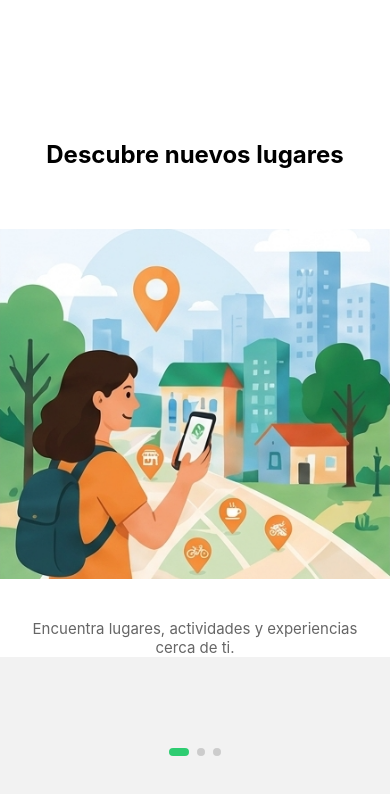
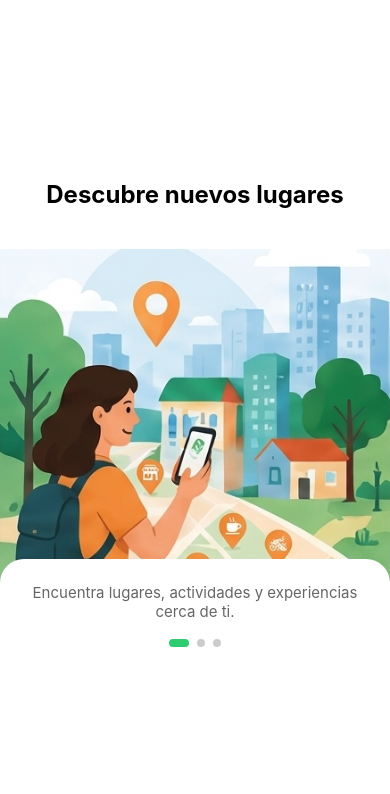
Before and after one commit to MiloDS/Proyect_PlanIT, a React Native app: screen /Intro in a window 390 px wide. Shown: the top 794 px of the page. Built offline with nearby package versions, Linux system fonts and the light colour scheme.

Commit message:
refactor(intro): split slide into background and overlapping card layers

```diff
--- a/src/screens/IntroScreen.tsx
+++ b/src/screens/IntroScreen.tsx
@@ -31,53 +31,36 @@ const slides = [
   },
 ];
 
-function Slide({ item }: { item: typeof slides[0] }) {
-  return (
-    <View style={[styles.slide, { width }]}>
-      <Text style={styles.title}>{item.title}</Text>
-      <Image source={item.image} style={styles.image} />
-      <Text style={styles.text}>{item.text}</Text>
-    </View>
-  );
-}
+type SlideItem = typeof slides [0];
 
-export function IntroScreen({ navigation }: Props) {
-  const insets = useSafeAreaInsets();
-  const [activeIndex, setActiveIndex] = useState(0);
-  const flatListRef = useRef<FlatList>(null);
-
-  const handleScroll = (event: NativeSyntheticEvent<NativeScrollEvent>) => {
-    const index = Math.round(event.nativeEvent.contentOffset.x / width);
-    setActiveIndex(index);
-  };
+function Slide({item, index, activeIndex, navigation, bottomInset}: {
+  item: SlideItem;
+  index: number;
+  activeIndex: number;
+  navigation: Props['navigation'];
+  bottomInset: number;
+}) {
+  const isLast = index === slides.length - 1;
 
   return (
-    <View style={{ flex: 1}}>
-      <FlatList
-        ref={flatListRef}
-        data={slides}
-        horizontal
-        pagingEnabled
-        showsHorizontalScrollIndicator={false}
-        onScroll={handleScroll}
-        scrollEventThrottle={16}
-        keyExtractor={(item) => item.key}
-        renderItem={({ item }) => <Slide item={item} />}
-      />
-
-      <View style={styles.dotsRow}>
-        {slides.map((_, index) => (
-          <View
-            key={index}
-            style={[styles.dot, index === activeIndex && styles.activeDot]}
-          />
-        ))}
+    <View style={{ width }}>
+      <View style={styles.background}>
+        <Text style={styles.title}>{item.title}</Text>
+        <Image source={item.image} style={styles.image} />
       </View>
 
-      <View style={[styles.actions, { paddingBottom: insets.bottom + 16 }]}>
-        {activeIndex === slides.length - 1 && (
+      <View style={[styles.card, { paddingBottom: bottomInset + 16 }]}>
+        <Text style={styles.text}>{item.text}</Text>
+
+        <View style={styles.dotsRow}>
+          {slides.map((_, i) => (
+            <View key={i} style={[styles.dot, i === activeIndex && styles.activeDot]} />
+          ))}
+        </View>
+
+        {isLast && (
           <>
-            <Pressable style={styles.button} onPress={() => navigation.navigate('Login')}>
+            <Pressable style={styles.button} onPress={() => navigation.navigate('Home')}>
               <Text style={styles.buttonText}>Comenzar</Text>
             </Pressable>
 
@@ -94,8 +77,43 @@ export function IntroScreen({ navigation }: Props) {
   );
 }
 
+export function IntroScreen({ navigation }: Props) {
+  const insets = useSafeAreaInsets();
+  const [activeIndex, setActiveIndex] = useState(0);
+  const flatListRef = useRef<FlatList>(null);
+
+  const handleScroll = (event: NativeSyntheticEvent<NativeScrollEvent>) => {
+    const index = Math.round(event.nativeEvent.contentOffset.x / width);
+    setActiveIndex(index);
+  };
+
+  return (
+    <View style={{ flex: 1, backgroundColor: '#fff'}}>
+      <FlatList
+        ref={flatListRef}
+        data={slides}
+        horizontal
+        pagingEnabled
+        showsHorizontalScrollIndicator={false}
+        onScroll={handleScroll}
+        scrollEventThrottle={16}
+        keyExtractor={(item) => item.key}
+        renderItem={({ item, index }) => (
+          <Slide
+            item={item}
+            index={index}
+            activeIndex={activeIndex}
+            navigation={navigation}
+            bottomInset={insets.bottom}
+          />
+        )}
+      />
+    </View>
+  );
+}
+
 const styles = StyleSheet.create({
-  slide: {
+  background: {
     backgroundColor: '#fff',
   },
   title: {
@@ -104,21 +122,26 @@ const styles = StyleSheet.create({
     textAlign: 'center',
     paddingTop: 40,
     paddingHorizontal: 24,
-    marginTop: 100,
     marginBottom: 40,
+    marginTop: 140,
   },
   image: {
     width,
-    height: 350,
+    height: 340,
     resizeMode: 'cover',
-    marginTop: 20,
+  },
+  card: {
+    backgroundColor: '#fff',
+    marginTop: -30,
+    borderTopLeftRadius: 24,
+    borderTopRightRadius: 24,
+    paddingTop: 24,
+    paddingHorizontal: 24,
   },
   text: {
     fontSize: 15,
     textAlign: 'center',
     color: '#666',
-    paddingHorizontal: 24,
-    marginTop: 40,
   },
   dotsRow: {
     flexDirection: 'row',
@@ -136,16 +159,12 @@ const styles = StyleSheet.create({
     backgroundColor: '#2ecc71',
     width: 20,
   },
-  actions: {
-    flex: 1,
-    justifyContent: 'flex-end',
-    paddingHorizontal: 24,
-  },
   button: {
     backgroundColor: '#2ecc71',
     paddingVertical: 14,
     borderRadius: 12,
     alignItems: 'center',
+    marginTop: 20,
   },
   buttonText: {
     color: '#fff',
```
